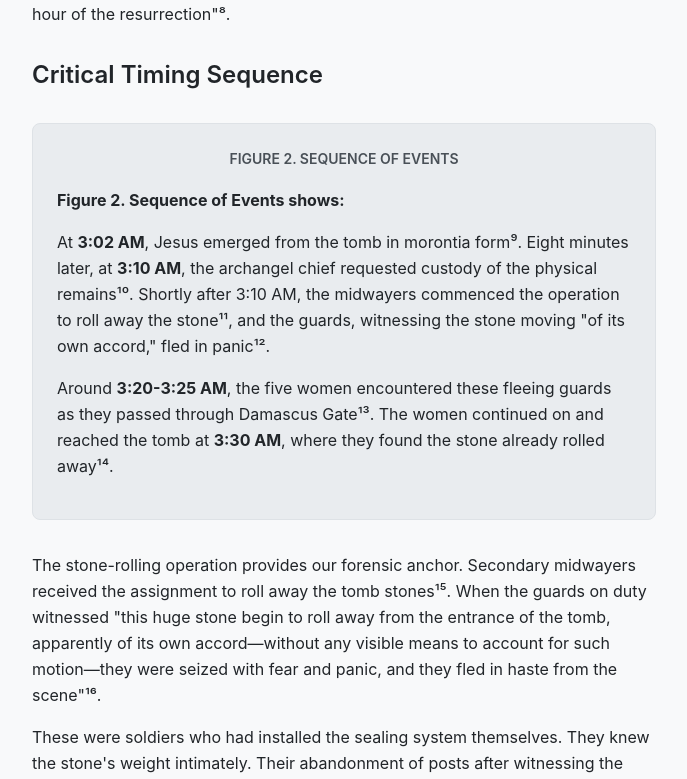
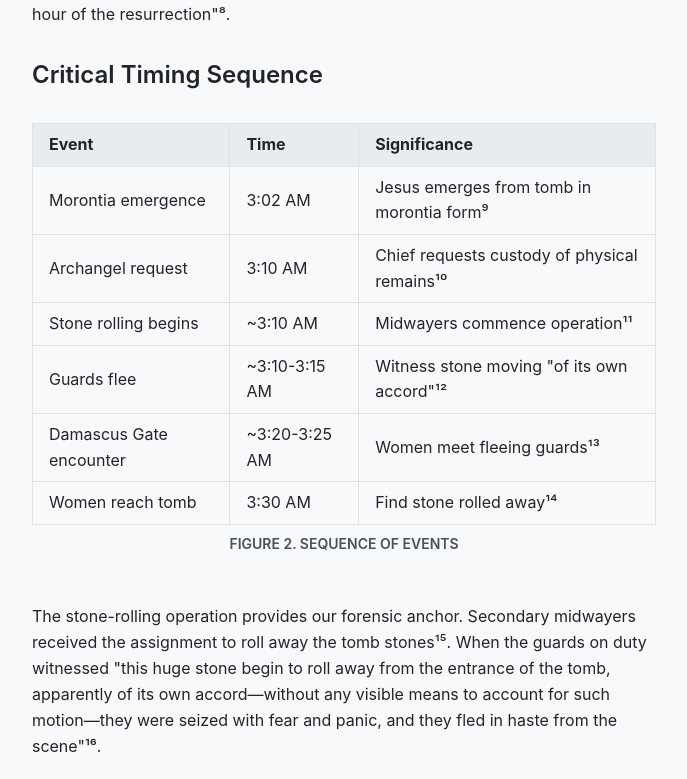
Before and after one commit to emen7/arch, a Next.js app: page /reports/josephs-tomb-location in a window 1280 px wide. Shown: the part 2230-3009 px from the top of the page, without its empty margins (296-983 px from the left). Built offline with nearby package versions, Linux system fonts and the light colour scheme.

Commit message:
Revert "Convert data tables to readable narrative format for TTS accessibility"
This reverts commit 90d8f8903f4b9d3f49251b05e330b69458ce5810.

```diff
--- a/app/reports/[id]/content/josephs-tomb.js
+++ b/app/reports/[id]/content/josephs-tomb.js
@@ -82,18 +82,50 @@ export default function JosephsTombContent() {
 
         <h3 className="text-2xl font-semibold mt-8 mb-4">Critical Timing Sequence</h3>
 
-        <div className="my-8 p-6 bg-light-card dark:bg-dark-card border border-light-border dark:border-dark-border rounded-lg">
-          <p className="text-sm text-center mb-4 text-text-muted-light dark:text-text-muted-dark font-semibold">
+        <div className="my-8 overflow-x-auto">
+          <table className="min-w-full border border-light-border dark:border-dark-border">
+            <thead className="bg-light-card dark:bg-dark-card">
+              <tr>
+                <th className="px-4 py-2 border border-light-border dark:border-dark-border text-left">Event</th>
+                <th className="px-4 py-2 border border-light-border dark:border-dark-border text-left">Time</th>
+                <th className="px-4 py-2 border border-light-border dark:border-dark-border text-left">Significance</th>
+              </tr>
+            </thead>
+            <tbody>
+              <tr>
+                <td className="px-4 py-2 border border-light-border dark:border-dark-border">Morontia emergence</td>
+                <td className="px-4 py-2 border border-light-border dark:border-dark-border">3:02 AM</td>
+                <td className="px-4 py-2 border border-light-border dark:border-dark-border">Jesus emerges from tomb in morontia form<Citation num={9} /></td>
+              </tr>
+              <tr>
+                <td className="px-4 py-2 border border-light-border dark:border-dark-border">Archangel request</td>
+                <td className="px-4 py-2 border border-light-border dark:border-dark-border">3:10 AM</td>
+                <td className="px-4 py-2 border border-light-border dark:border-dark-border">Chief requests custody of physical remains<Citation num={10} /></td>
+              </tr>
+              <tr>
+                <td className="px-4 py-2 border border-light-border dark:border-dark-border">Stone rolling begins</td>
+                <td className="px-4 py-2 border border-light-border dark:border-dark-border">~3:10 AM</td>
+                <td className="px-4 py-2 border border-light-border dark:border-dark-border">Midwayers commence operation<Citation num={11} /></td>
+              </tr>
+              <tr>
+                <td className="px-4 py-2 border border-light-border dark:border-dark-border">Guards flee</td>
+                <td className="px-4 py-2 border border-light-border dark:border-dark-border">~3:10-3:15 AM</td>
+                <td className="px-4 py-2 border border-light-border dark:border-dark-border">Witness stone moving "of its own accord"<Citation num={12} /></td>
+              </tr>
+              <tr>
+                <td className="px-4 py-2 border border-light-border dark:border-dark-border">Damascus Gate encounter</td>
+                <td className="px-4 py-2 border border-light-border dark:border-dark-border">~3:20-3:25 AM</td>
+                <td className="px-4 py-2 border border-light-border dark:border-dark-border">Women meet fleeing guards<Citation num={13} /></td>
+              </tr>
+              <tr>
+                <td className="px-4 py-2 border border-light-border dark:border-dark-border">Women reach tomb</td>
+                <td className="px-4 py-2 border border-light-border dark:border-dark-border">3:30 AM</td>
+                <td className="px-4 py-2 border border-light-border dark:border-dark-border">Find stone rolled away<Citation num={14} /></td>
+              </tr>
+            </tbody>
+          </table>
+          <p className="text-sm text-center mt-2 text-text-muted-light dark:text-text-muted-dark font-semibold">
             FIGURE 2. SEQUENCE OF EVENTS
-          </p>
-          <p className="mb-3">
-            <strong>Figure 2. Sequence of Events shows:</strong>
-          </p>
-          <p className="mb-3">
-            At <strong>3:02 AM</strong>, Jesus emerged from the tomb in morontia form<Citation num={9} />. Eight minutes later, at <strong>3:10 AM</strong>, the archangel chief requested custody of the physical remains<Citation num={10} />. Shortly after 3:10 AM, the midwayers commenced the operation to roll away the stone<Citation num={11} />, and the guards, witnessing the stone moving "of its own accord," fled in panic<Citation num={12} />.
-          </p>
-          <p>
-            Around <strong>3:20-3:25 AM</strong>, the five women encountered these fleeing guards as they passed through Damascus Gate<Citation num={13} />. The women continued on and reached the tomb at <strong>3:30 AM</strong>, where they found the stone already rolled away<Citation num={14} />.
           </p>
         </div>
 
@@ -292,18 +324,55 @@ export default function JosephsTombContent() {
         </p>
 
         <h3 className="text-2xl font-semibold mt-8 mb-4">Specification Compliance Assessment</h3>
-        <div className="my-8 p-6 bg-light-card dark:bg-dark-card border border-light-border dark:border-dark-border rounded-lg">
-          <p className="text-sm text-center mb-4 text-text-muted-light dark:text-text-muted-dark font-semibold">
+        <div className="my-8 overflow-x-auto">
+          <table className="min-w-full border border-light-border dark:border-dark-border">
+            <thead className="bg-light-card dark:bg-dark-card">
+              <tr>
+                <th className="px-4 py-2 border border-light-border dark:border-dark-border text-left">Constraint</th>
+                <th className="px-4 py-2 border border-light-border dark:border-dark-border text-left">Garden Tomb Reality</th>
+                <th className="px-4 py-2 border border-light-border dark:border-dark-border text-left">Match</th>
+              </tr>
+            </thead>
+            <tbody>
+              <tr>
+                <td className="px-4 py-2 border border-light-border dark:border-dark-border">Distance from Damascus Gate</td>
+                <td className="px-4 py-2 border border-light-border dark:border-dark-border">0.7 miles northeast</td>
+                <td className="px-4 py-2 border border-light-border dark:border-dark-border">✓ Within 1.25 mile limit</td>
+              </tr>
+              <tr>
+                <td className="px-4 py-2 border border-light-border dark:border-dark-border">Chamber dimensions</td>
+                <td className="px-4 py-2 border border-light-border dark:border-dark-border">8 ft × 11 ft = 88 sq ft</td>
+                <td className="px-4 py-2 border border-light-border dark:border-dark-border">✓ 88% correlation</td>
+              </tr>
+              <tr>
+                <td className="px-4 py-2 border border-light-border dark:border-dark-border">Rock-hewn construction</td>
+                <td className="px-4 py-2 border border-light-border dark:border-dark-border">Carved from limestone cliff</td>
+                <td className="px-4 py-2 border border-light-border dark:border-dark-border">✓ Confirmed</td>
+              </tr>
+              <tr>
+                <td className="px-4 py-2 border border-light-border dark:border-dark-border">Tomb architecture</td>
+                <td className="px-4 py-2 border border-light-border dark:border-dark-border">Vestibule entrance (north), burial chamber (east)</td>
+                <td className="px-4 py-2 border border-light-border dark:border-dark-border">✓ Dawn illumination into chamber</td>
+              </tr>
+              <tr>
+                <td className="px-4 py-2 border border-light-border dark:border-dark-border">Garden setting</td>
+                <td className="px-4 py-2 border border-light-border dark:border-dark-border">Historical garden designation</td>
+                <td className="px-4 py-2 border border-light-border dark:border-dark-border">✓ Documented</td>
+              </tr>
+              <tr>
+                <td className="px-4 py-2 border border-light-border dark:border-dark-border">Nearby cliff</td>
+                <td className="px-4 py-2 border border-light-border dark:border-dark-border">Multiple ravines and cliffs</td>
+                <td className="px-4 py-2 border border-light-border dark:border-dark-border">✓ Disposal capability</td>
+              </tr>
+              <tr>
+                <td className="px-4 py-2 border border-light-border dark:border-dark-border">Groove system</td>
+                <td className="px-4 py-2 border border-light-border dark:border-dark-border">Visible channel for rolling stone</td>
+                <td className="px-4 py-2 border border-light-border dark:border-dark-border">✓ Preserved</td>
+              </tr>
+            </tbody>
+          </table>
+          <p className="text-sm text-center mt-2 text-text-muted-light dark:text-text-muted-dark font-semibold">
             FIGURE 7. GARDEN TOMB COMPLIANCE CHART
-          </p>
-          <p className="mb-3">
-            <strong>Figure 7. Garden Tomb Compliance Chart shows:</strong>
-          </p>
-          <p className="mb-3">
-            The Garden Tomb's distance from Damascus Gate measures <strong>0.7 miles northeast</strong>, well within the required 1.25 mile limit established by the guards' flight pattern. The chamber dimensions of <strong>8 feet by 11 feet, totaling 88 square feet</strong>, provide an 88% correlation with the revealed specification of "about ten feet square." The rock-hewn construction, carved from limestone cliff, confirms the requirement for solid rock chambers.
-          </p>
-          <p>
-            The tomb's architecture features a vestibule entrance facing north with the burial chamber facing east, enabling dawn illumination into the chamber precisely as described. The site's historical garden designation documents the garden setting requirement. Multiple nearby ravines and cliffs provide the disposal capability needed for the temple captain's actions. Finally, a visible channel for the rolling stone preserves the groove system specified in the revelation.
           </p>
         </div>
 
```
